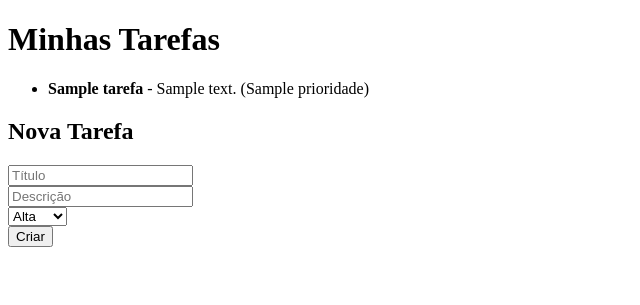
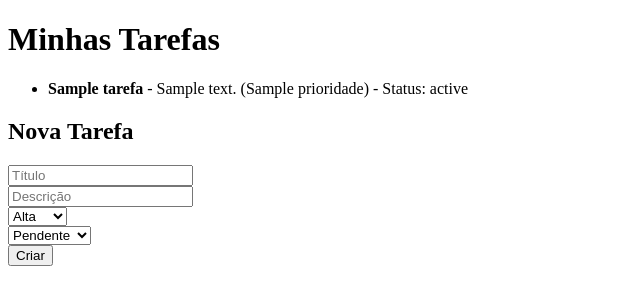
Before and after one commit to luisfellipecamargos/Sistema-Agil-de-Tarefas, a Flask app: template src/templates/index.html in a window 1280 px wide. Shown: the top 305 px of the page, without its empty margins (0-640 px from the left). Run offline with Flask 3, Linux system fonts and the light colour scheme; the template is opened without the code that fills it: most values are stand-ins (such as "Sample title", 1, 10 or a date in 2020).

Commit message:
Update index.html

```diff
--- a/src/templates/index.html
+++ b/src/templates/index.html
@@ -7,7 +7,10 @@
     <h1>Minhas Tarefas</h1>
     <ul>
         {% for tarefa in tarefas %}
-            <li><strong>{{ tarefa.titulo }}</strong> - {{ tarefa.descricao }} ({{ tarefa.prioridade }})</li>
+            <li>
+                <strong>{{ tarefa.titulo }}</strong> - {{ tarefa.descricao }}
+                ({{ tarefa.prioridade }}) - Status: {{ tarefa.status }}
+            </li>
         {% endfor %}
     </ul>
 
@@ -20,6 +23,10 @@
             <option value="Média">Média</option>
             <option value="Baixa">Baixa</option>
         </select><br>
+        <select name="status">
+            <option value="pendente">Pendente</option>
+            <option value="concluída">Concluída</option>
+        </select><br>
         <button type="submit">Criar</button>
     </form>
 </body>
```
